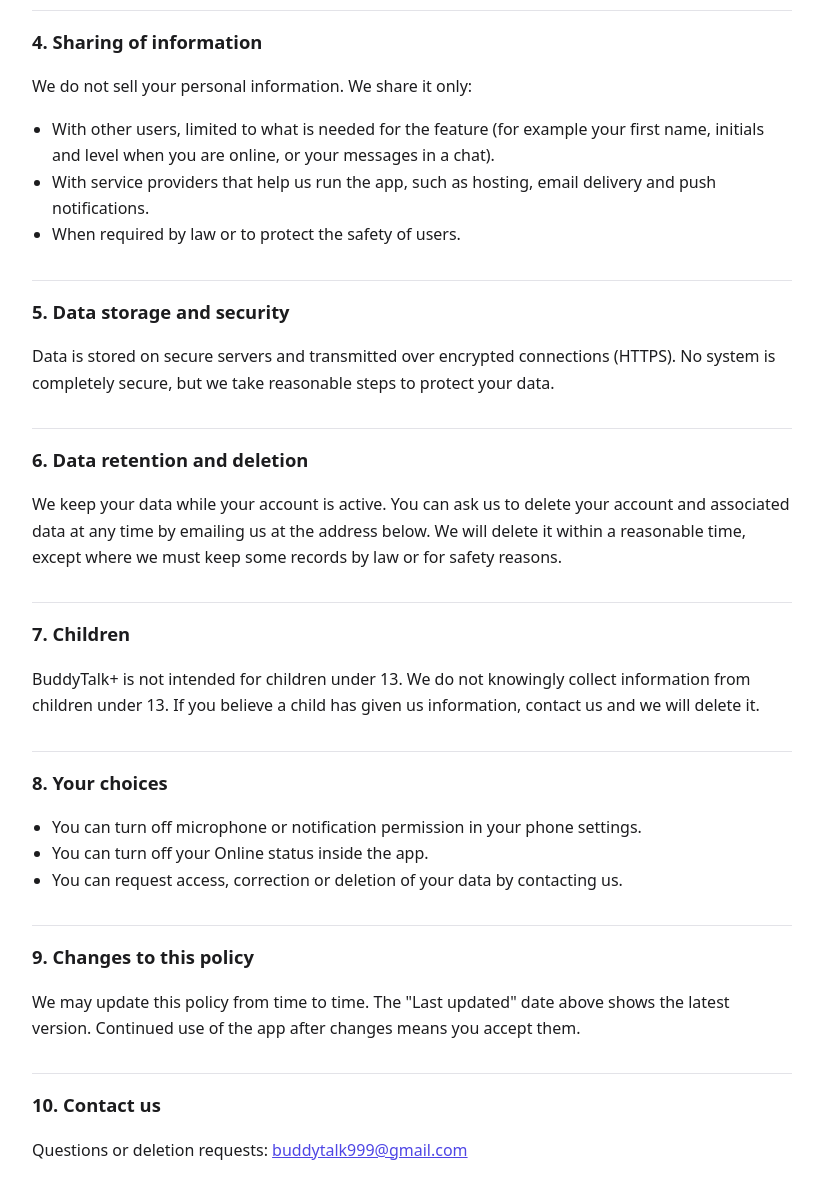
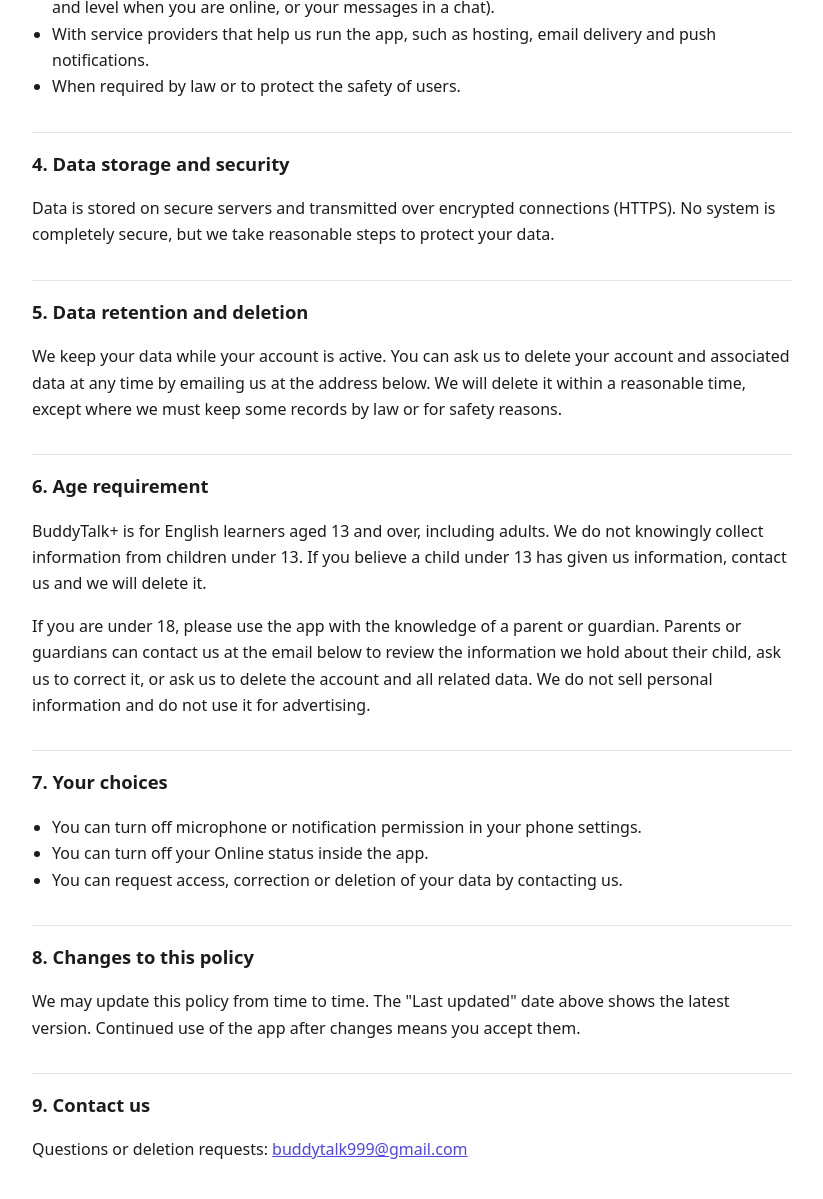
Before and after one commit to singha785/buddytalk-privacy, a plain HTML site: page index.html in a window 1280 px wide. Shown: the part 1075-2274 px from the top of the page, without its empty margins (228-1051 px from the left). Drawn offline with Linux system fonts and the light colour scheme.

Commit message:
Add files via upload

```diff
--- a/index.html
+++ b/index.html
@@ -36,10 +36,7 @@
     <li><strong>Device and technical data:</strong> push notification token, app version and error logs, used to deliver notifications and fix problems.</li>
   </ul>
 
-  <h2>2. Fingerprint / biometric login</h2>
-  <p>If you enable fingerprint login, verification is done entirely by your phone's operating system. Your fingerprint data never reaches the app or our servers.</p>
-
-  <h2>3. How we use information</h2>
+  <h2>2. How we use information</h2>
   <ul>
     <li>To create and secure your account and send sign-in codes.</li>
     <li>To provide lessons, games, speaking practice, chat and live calls.</li>
@@ -49,7 +46,7 @@
     <li>To improve and fix the app.</li>
   </ul>
 
-  <h2>4. Sharing of information</h2>
+  <h2>3. Sharing of information</h2>
   <p>We do not sell your personal information. We share it only:</p>
   <ul>
     <li>With other users, limited to what is needed for the feature (for example your first name, initials and level when you are online, or your messages in a chat).</li>
@@ -57,26 +54,27 @@
     <li>When required by law or to protect the safety of users.</li>
   </ul>
 
-  <h2>5. Data storage and security</h2>
+  <h2>4. Data storage and security</h2>
   <p>Data is stored on secure servers and transmitted over encrypted connections (HTTPS). No system is completely secure, but we take reasonable steps to protect your data.</p>
 
-  <h2>6. Data retention and deletion</h2>
+  <h2>5. Data retention and deletion</h2>
   <p>We keep your data while your account is active. You can ask us to delete your account and associated data at any time by emailing us at the address below. We will delete it within a reasonable time, except where we must keep some records by law or for safety reasons.</p>
 
-  <h2>7. Children</h2>
-  <p>BuddyTalk+ is not intended for children under 13. We do not knowingly collect information from children under 13. If you believe a child has given us information, contact us and we will delete it.</p>
+  <h2>6. Age requirement</h2>
+  <p>BuddyTalk+ is for English learners aged 13 and over, including adults. We do not knowingly collect information from children under 13. If you believe a child under 13 has given us information, contact us and we will delete it.</p>
+  <p>If you are under 18, please use the app with the knowledge of a parent or guardian. Parents or guardians can contact us at the email below to review the information we hold about their child, ask us to correct it, or ask us to delete the account and all related data. We do not sell personal information and do not use it for advertising.</p>
 
-  <h2>8. Your choices</h2>
+  <h2>7. Your choices</h2>
   <ul>
     <li>You can turn off microphone or notification permission in your phone settings.</li>
     <li>You can turn off your Online status inside the app.</li>
     <li>You can request access, correction or deletion of your data by contacting us.</li>
   </ul>
 
-  <h2>9. Changes to this policy</h2>
+  <h2>8. Changes to this policy</h2>
   <p>We may update this policy from time to time. The "Last updated" date above shows the latest version. Continued use of the app after changes means you accept them.</p>
 
-  <h2>10. Contact us</h2>
+  <h2>9. Contact us</h2>
   <p>Questions or deletion requests: <a href="mailto:buddytalk999@gmail.com">buddytalk999@gmail.com</a></p>
 </main>
 </body>
```
